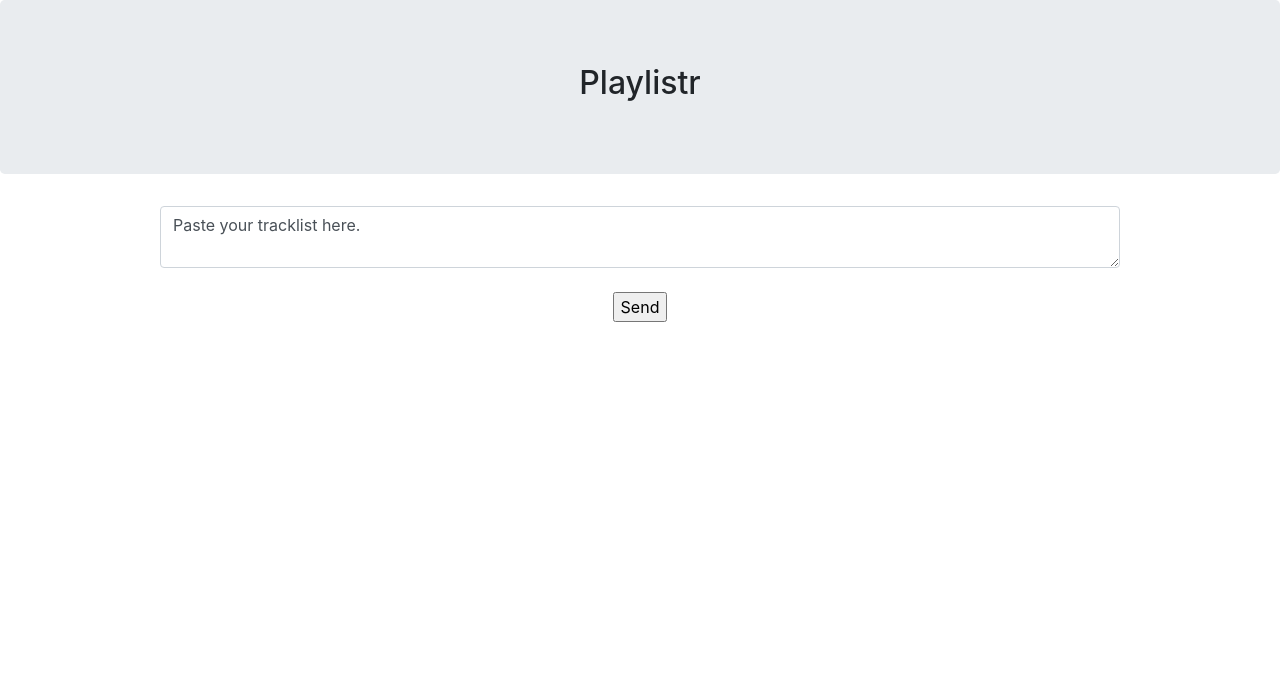
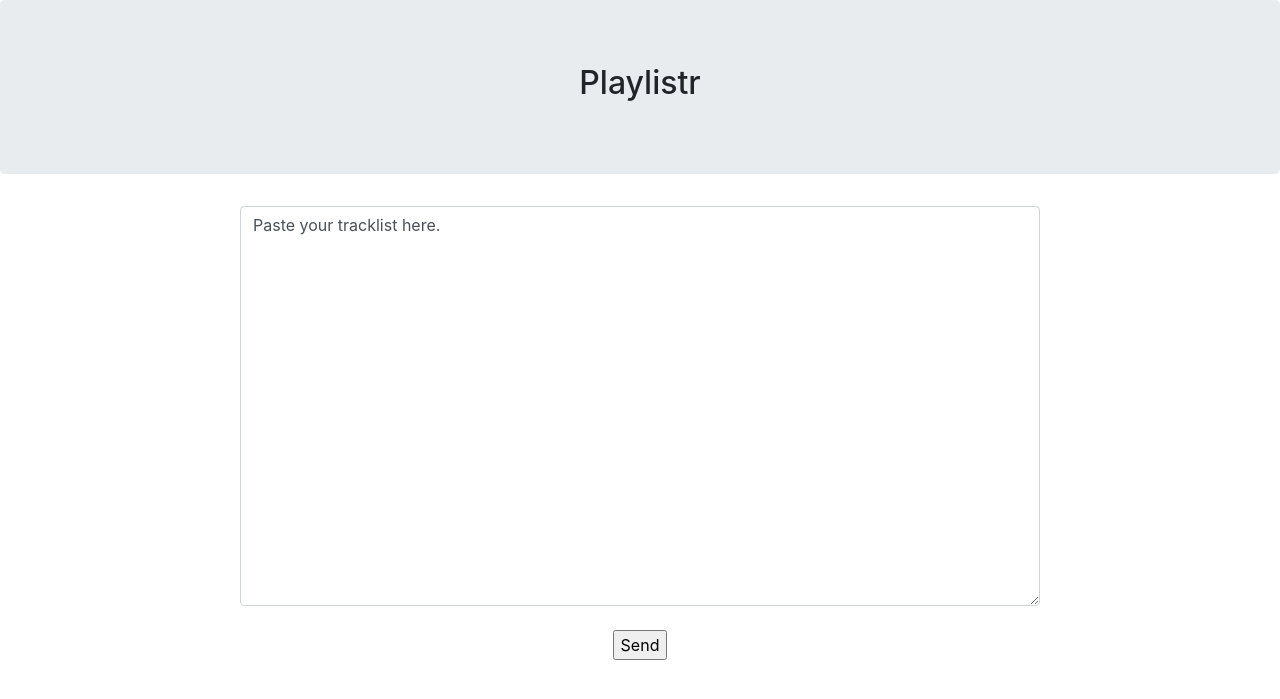
Before and after one commit to Gan0k/Playlistr, a Flask app: page / in a window 1280 px wide. Shown: the top 699 px of the page. Run offline with Flask 2, Linux system fonts and the light colour scheme; some libraries are stand-ins or nearby versions.

Commit message:
Set different size textarea

```diff
--- a/templates/form.html
+++ b/templates/form.html
@@ -7,8 +7,7 @@
 	</div>
 	<div align="center" style=" height=10cm; width:75%; margin:0 auto;" class="form">
 		<form action="." method="POST">
-			<textarea class="form-control" name="text">Paste your tracklist here.</textarea>
-			<!-- <input type="text" name="text"> -->
+			<textarea style="width: 800px; height: 400px;" class="form-control" name="text">Paste your tracklist here.</textarea>
 			<br>
 			<input type="submit" name="form" value="Send">
 		</form>
```
